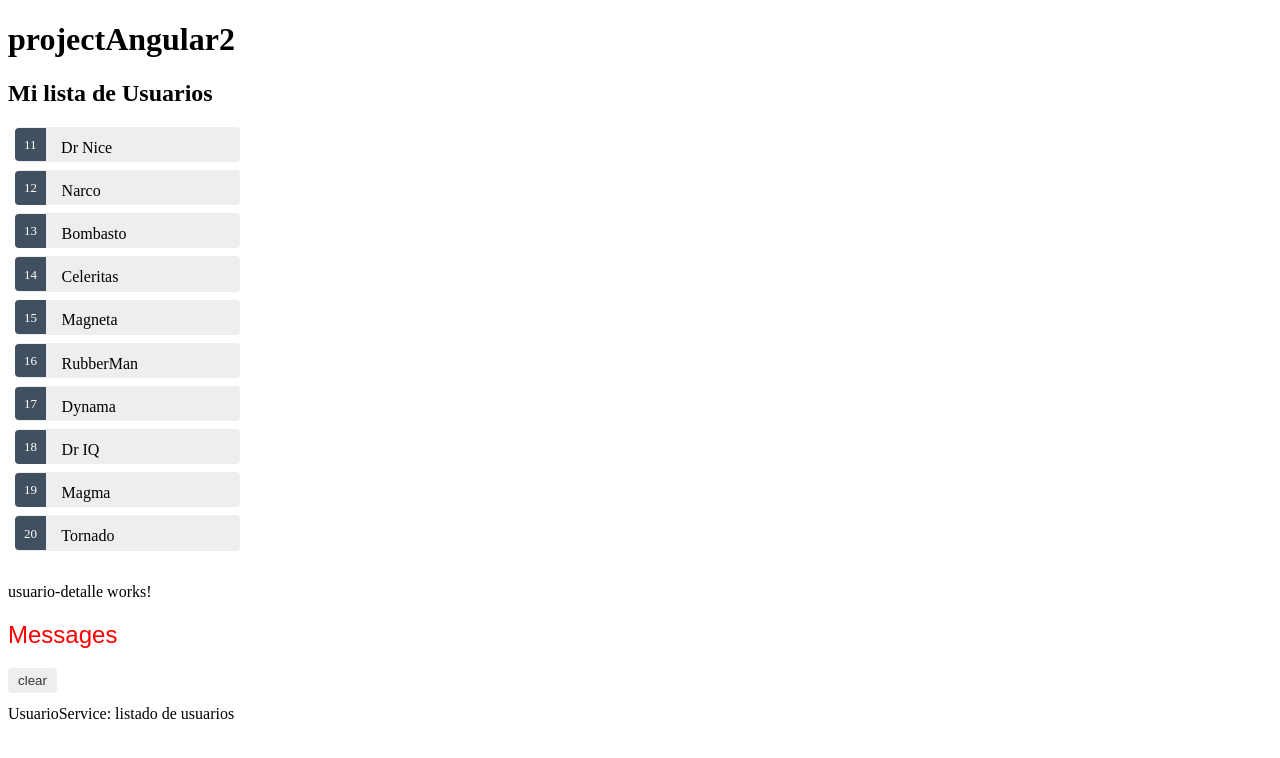
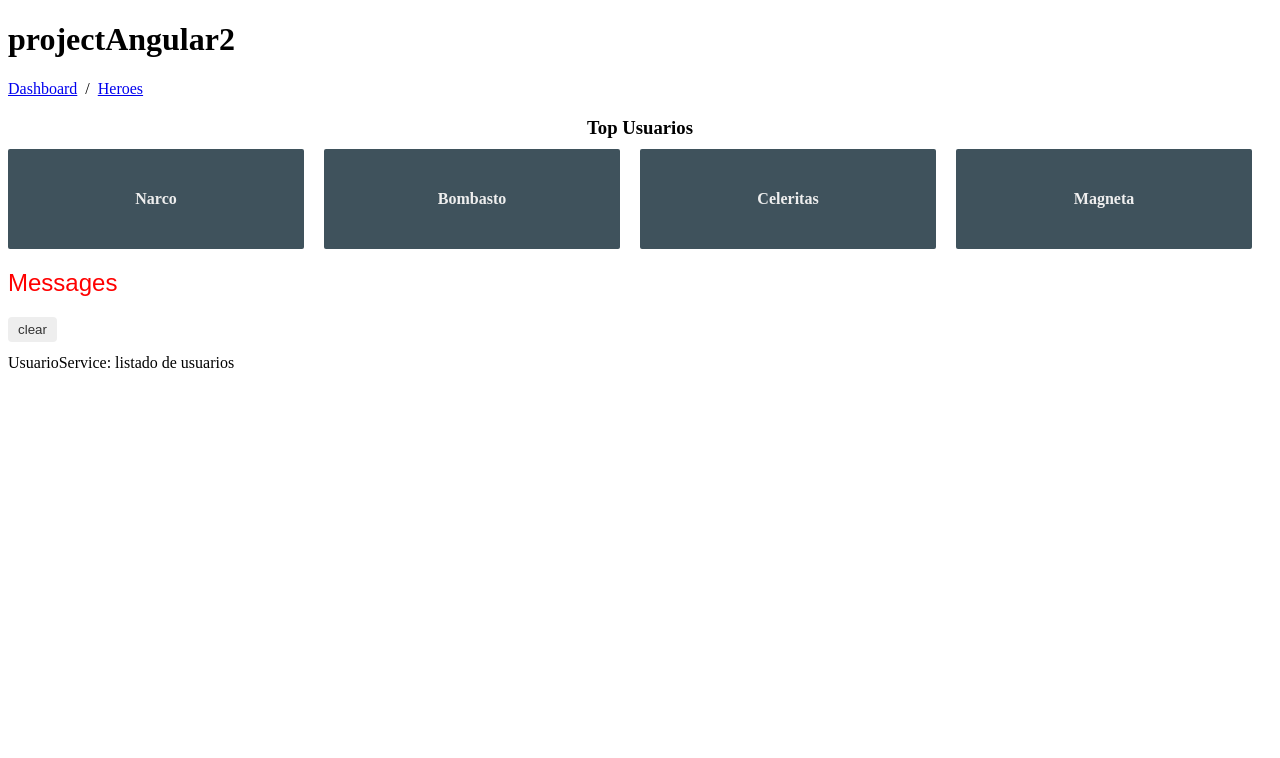
Before and after one commit to elenoGH/projectAngular2, an Angular app: page /dashboard in a window 1280 px wide. Before the commit this address led to /. Shown: the top 758 px of the page. Built offline with nearby package versions, Linux system fonts and the light colour scheme.

Commit message:
vistas y url acces form project

```diff
--- a/src/app/app-routing.module.ts
+++ b/src/app/app-routing.module.ts
@@ -1,8 +1,15 @@
 import { NgModule } from '@angular/core';
 import { Routes, RouterModule } from '@angular/router';
+import { UsuariosComponent }      from './usuarios/usuarios.component';
+import { DashboardComponent }   from './dashboard/dashboard.component';
+import { UsuarioDetalleComponent } from './usuario-detalle/usuario-detalle.component';
 
-
-const routes: Routes = [];
+const routes: Routes = [
+  { path: 'usuarios', component: UsuariosComponent },
+  { path: 'dashboard', component: DashboardComponent },
+  { path: 'detalle/:id', component: UsuarioDetalleComponent },
+  { path: '', redirectTo: '/dashboard', pathMatch: 'full' },
+];
 
 @NgModule({
   imports: [RouterModule.forRoot(routes)],
--- a/src/app/app.component.html
+++ b/src/app/app.component.html
@@ -1,3 +1,8 @@
 <h1>{{title}}</h1>
-<app-usuarios></app-usuarios><!--este viene de usuario.components.ts de @Component-->
+<nav>
+    <a routerLink="/dashboard">Dashboard</a>
+    &nbsp;/&nbsp;
+    <a routerLink="/usuarios">Heroes</a>
+</nav>
+<router-outlet></router-outlet><!--The <router-outlet> tells the router where to display routed views.-->
 <app-messages></app-messages>
--- a/src/app/app.module.ts
+++ b/src/app/app.module.ts
@@ -7,14 +7,16 @@
 
 import { FormsModule } from '@angular/forms';
 import { UsuarioDetalleComponent } from './usuario-detalle/usuario-detalle.component';
-import { MessagesComponent } from './messages/messages.component'; // <-- NgModel lives here
+import { MessagesComponent } from './messages/messages.component';
+import { DashboardComponent } from './dashboard/dashboard.component'; // <-- NgModel lives here
 
 @NgModule({
   declarations: [
     AppComponent,
     UsuariosComponent,
     UsuarioDetalleComponent,
-    MessagesComponent
+    MessagesComponent,
+    DashboardComponent
   ],
   imports: [
     BrowserModule,
--- /dev/null
+++ b/src/app/dashboard/dashboard.component.css
@@ -0,0 +1,63 @@
+    /* DashboardComponent's private CSS styles */
+    [class*='col-'] {
+        float: left;
+        padding-right: 20px;
+        padding-bottom: 20px;
+      }
+      [class*='col-']:last-of-type {
+        padding-right: 0;
+      }
+      a {
+        text-decoration: none;
+      }
+      *, *:after, *:before {
+        -webkit-box-sizing: border-box;
+        -moz-box-sizing: border-box;
+        box-sizing: border-box;
+      }
+      h3 {
+        text-align: center;
+        margin-bottom: 0;
+      }
+      h4 {
+        position: relative;
+      }
+      .grid {
+        margin: 0;
+      }
+      .col-1-4 {
+        width: 25%;
+      }
+      .module {
+        padding: 20px;
+        text-align: center;
+        color: #eee;
+        max-height: 120px;
+        min-width: 120px;
+        background-color: #3f525c;
+        border-radius: 2px;
+      }
+      .module:hover {
+        background-color: #eee;
+        cursor: pointer;
+        color: #607d8b;
+      }
+      .grid-pad {
+        padding: 10px 0;
+      }
+      .grid-pad > [class*='col-']:last-of-type {
+        padding-right: 20px;
+      }
+      @media (max-width: 600px) {
+        .module {
+          font-size: 10px;
+          max-height: 75px; }
+      }
+      @media (max-width: 1024px) {
+        .grid {
+          margin: 0;
+        }
+        .module {
+          min-width: 60px;
+        }
+      }
--- /dev/null
+++ b/src/app/dashboard/dashboard.component.html
@@ -0,0 +1,9 @@
+<h3>Top Usuarios</h3>
+<div class="grid grid-pad">
+  <a *ngFor="let usuario of usuarioslist_"
+        routerLink="/detalle/{{usuario.id}}" class="col-1-4">
+    <div class="module usuario">
+      <h4>{{usuario.name}}</h4>
+    </div>
+  </a>
+</div>
--- /dev/null
+++ b/src/app/dashboard/dashboard.component.ts
@@ -0,0 +1,24 @@
+import { Component, OnInit } from '@angular/core';
+import { Usuario } from '../usuario';
+import { UsuarioService } from '../usuario.service';
+
+@Component({
+  selector: 'app-dashboard',
+  templateUrl: './dashboard.component.html',
+  styleUrls: ['./dashboard.component.css']
+})
+export class DashboardComponent implements OnInit {
+
+  usuarioslist_: Usuario[] = [];
+
+  constructor(private usuarioService: UsuarioService) { }
+
+  ngOnInit() {
+    this.getUsers();
+  }
+
+  getUsers(): void {
+    this.usuarioService.getUsers().subscribe(usuarioslist_ => this.usuarioslist_ = usuarioslist_.slice(1, 5));
+
+  }
+}
--- a/src/app/usuarios/usuarios.component.html
+++ b/src/app/usuarios/usuarios.component.html
@@ -2,14 +2,22 @@
 <h2>Mi lista de Usuarios</h2>
 <ul class="usuarioslist_">
   <!--No olvide el asterisco (*) delante de ngFor. Es una parte crítica de la sintaxis.-->
+  <!--
   <li *ngFor="let usuario of usuarioslist_"
             [class.selected]="usuario === selectedUsuario"
             (click)="onSelectector(usuario)">
     <span class="badge">{{usuario.id}}</span> {{usuario.name}}
   </li>
+-->
+  <li *ngFor="let usuario of usuarioslist_" >
+    <a routerLink="/detalle/{{usuario.id}}">
+      <span class="badge">{{usuario.id}}</span> {{usuario.name}}
+    </a>
+  </li>
+
 </ul>
 
-<app-usuario-detalle [usuario]="selectedUsuario"></app-usuario-detalle>
+<!--<app-usuario-detalle [usuario]="selectedUsuario"></app-usuario-detalle>-->
 
 <!--Solo trae un solo usuario-->
 <!--
--- a/src/app/usuarios/usuarios.component.ts
+++ b/src/app/usuarios/usuarios.component.ts
@@ -26,7 +26,7 @@
   usuarioslist_: Usuario[];
 
   //agregamos eventos tipo  --event binding syntax.
-  selectedUsuario: Usuario;
+  //selectedUsuario: Usuario;
 
   constructor(private usuarioService: UsuarioService) { }
 
@@ -34,11 +34,11 @@
   ngOnInit() {
     this.getUsers();
   }
-
+/*
   onSelectector(usuario: Usuario): void {
     this.selectedUsuario = usuario;
   }
-
+*/
   getUsers(): void {
     this.usuarioService.getUsers().subscribe(usuarioslist_ => this.usuarioslist_ = usuarioslist_);
 
```
Also changed, not shown: src/app/app-routing/app-routing.module.ts (added, +12 -0 lines), 1 other file (tests, documents, lock files or other folders).
